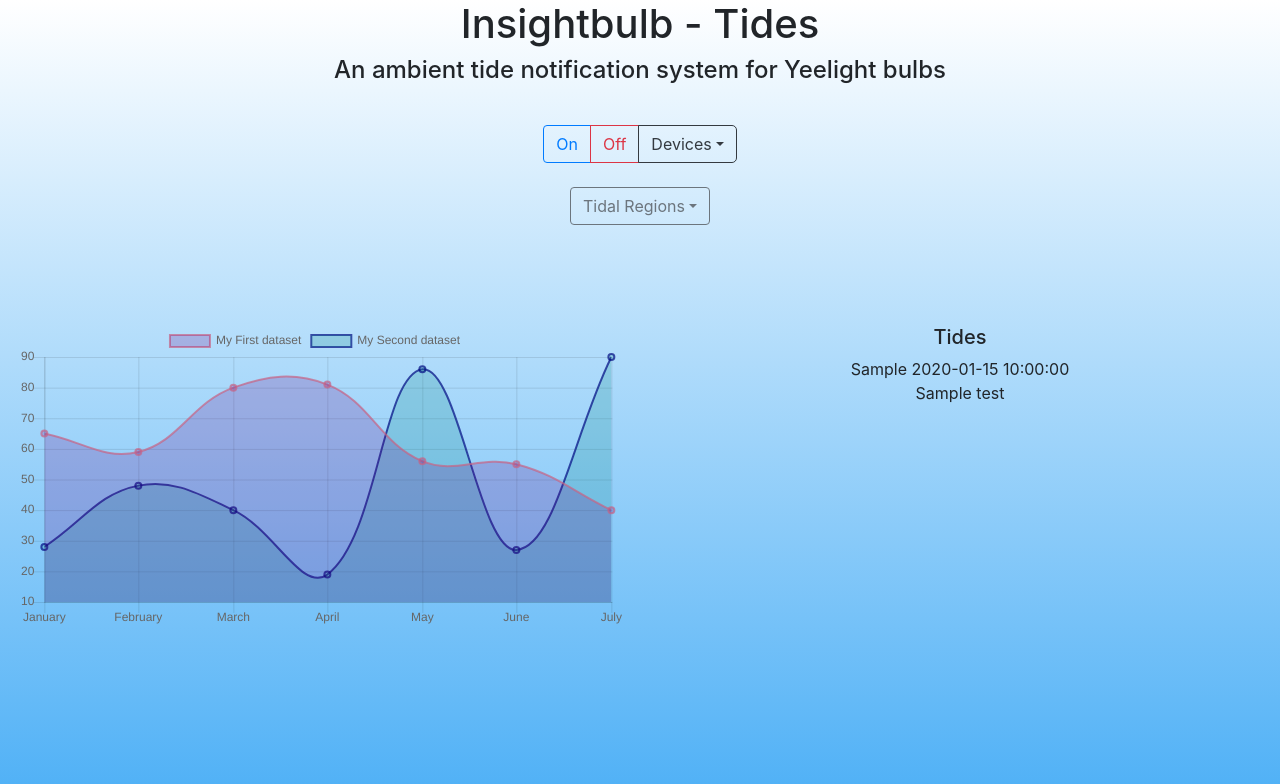
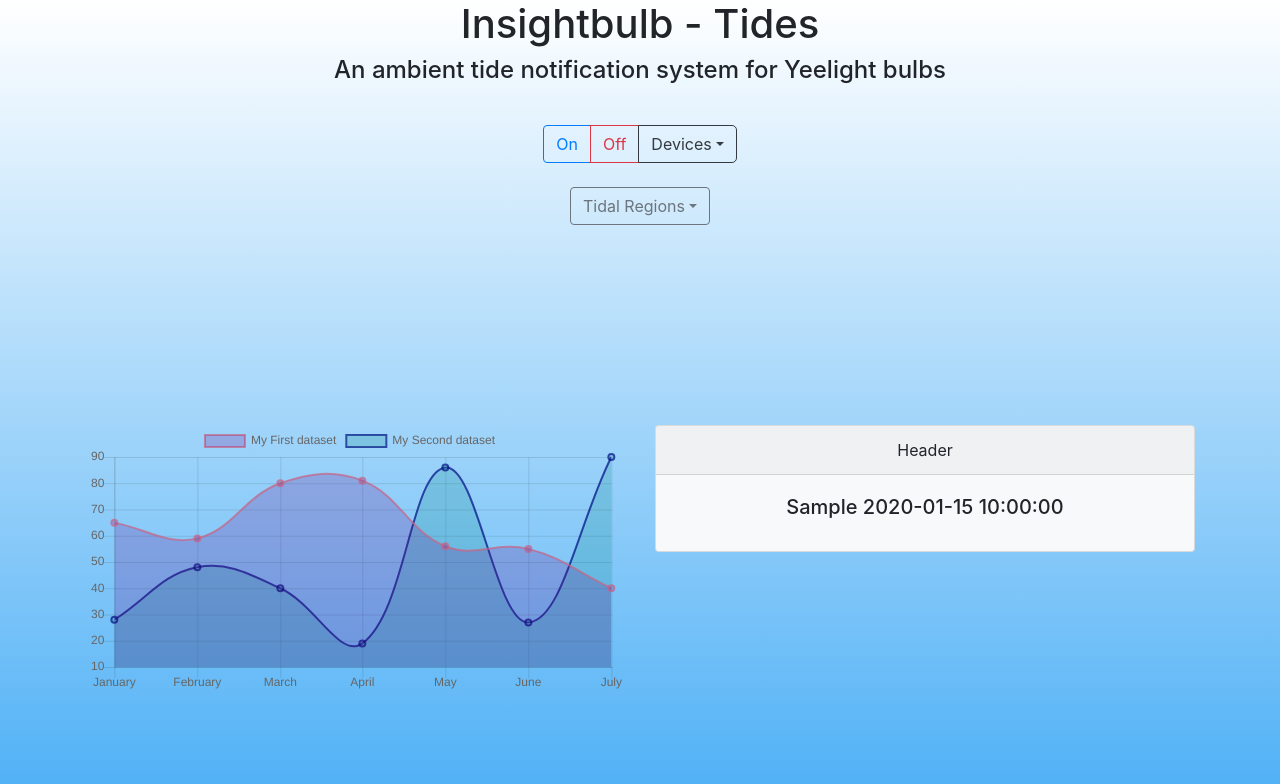
Before and after one commit to insightbulb/insightbulb, a Flask app: template templates/index.html in a window 1280 px wide. Shown: the top 784 px of the page. Run offline with Flask 2, Linux system fonts and the light colour scheme; the template is opened without the code that fills it: most values are stand-ins (such as "Sample title", 1, 10 or a date in 2020); parts of the project's set-up code (start-up, migrations or seed data) failed here and were passed over; some libraries are stand-ins or nearby versions.

Commit message:
index.html: Update styles for tide station display.
Along with this jinja was updated.

```diff
--- a/requirements.txt
+++ b/requirements.txt
@@ -14,11 +14,10 @@ future==0.17.1
 httplib2==0.12.1
 idna==2.8
 itsdangerous==1.1.0
-Jinja2==2.10
+Jinja2==2.10.1
 lxml==4.3.2
 MarkupSafe==1.1.1
 numpy==1.16.2
-pandas==0.24.1
 parse==1.11.1
 pyee==5.0.0
 pyppeteer==0.0.25
@@ -35,5 +34,4 @@ urllib3==1.24.1
 w3lib==1.20.0
 websockets==7.0
 Werkzeug==0.14.1
-yahoo-fin==0.8
 yeelight==0.4.3
--- a/static/styles/dropdown.css
+++ b/static/styles/styles.css
@@ -14,6 +14,11 @@
     margin-top: -1px;
     max-height: 200px;
 }
+
+#data-container {
+    margin-top: 200px;
+}
+
 body {
   background: -webkit-gradient(linear, left top, left bottom, from(#fff), to(#4EB0F6)) fixed;
 }
--- a/templates/index.html
+++ b/templates/index.html
@@ -8,7 +8,7 @@
     <link rel="shortcut icon" href="{{ url_for('static', filename='img/favicon.ico') }}">
     <link rel="stylesheet" href="https://use.fontawesome.com/releases/v5.7.0/css/all.css">
     <link rel="stylesheet" href="https://stackpath.bootstrapcdn.com/bootstrap/4.3.1/css/bootstrap.min.css">
-    <link rel="stylesheet" href="/static/styles/dropdown.css">
+    <link rel="stylesheet" href="/static/styles/styles.css">
     <script src="https://cdnjs.cloudflare.com/ajax/libs/popper.js/1.11.0/umd/popper.min.js"></script>
     <script src="https://stackpath.bootstrapcdn.com/bootstrap/4.3.1/js/bootstrap.min.js"></script>
     <script type="text/javascript" src="https://cdnjs.cloudflare.com/ajax/libs/mdbootstrap/4.7.5/js/mdb.min.js"></script>
@@ -42,7 +42,7 @@
         </div>
         <br/>
         <div class="row">
-            <div class="col">
+            <div id="station-column" class="col">
                 <div class="dropdown">
                     <button class="btn btn-outline-secondary dropdown-toggle" type="button" id="dropdownMenuButton" data-toggle="dropdown" aria-haspopup="true" aria-expanded="false">Tidal Regions</button>
                     <ul class="dropdown-menu" role="menu">
@@ -61,15 +61,20 @@
                 </div>
             </div>
         </div>
-        <div style="margin-top: 100px;" class="row">
-            <div class="col">
-                <canvas id="lineChart"></canvas>
-            </div>
-            <div class="col">
-                <h5>Tides</h5>
-                <div>{{ current_weekday }} {{ current_date }}</div>
-                <div>{{ test }}</div>
-                <div class="current_region"></div>
+        <div id="data-container" class="container">
+            <div class="row">
+                <div class="col">
+                    <canvas id="lineChart"></canvas>
+                </div>
+                <div class="col">
+                    <div class="card bg-light mb-3">
+                        <div class="card-header">Header</div>
+                        <div class="card-body">
+                            <h5 class="card-title">{{ current_weekday }} {{ current_date }}</h5>
+                            <div class="current_region"></div>
+                        </div>
+                    </div>
+                </div>
             </div>
         </div>
     </div>
```
